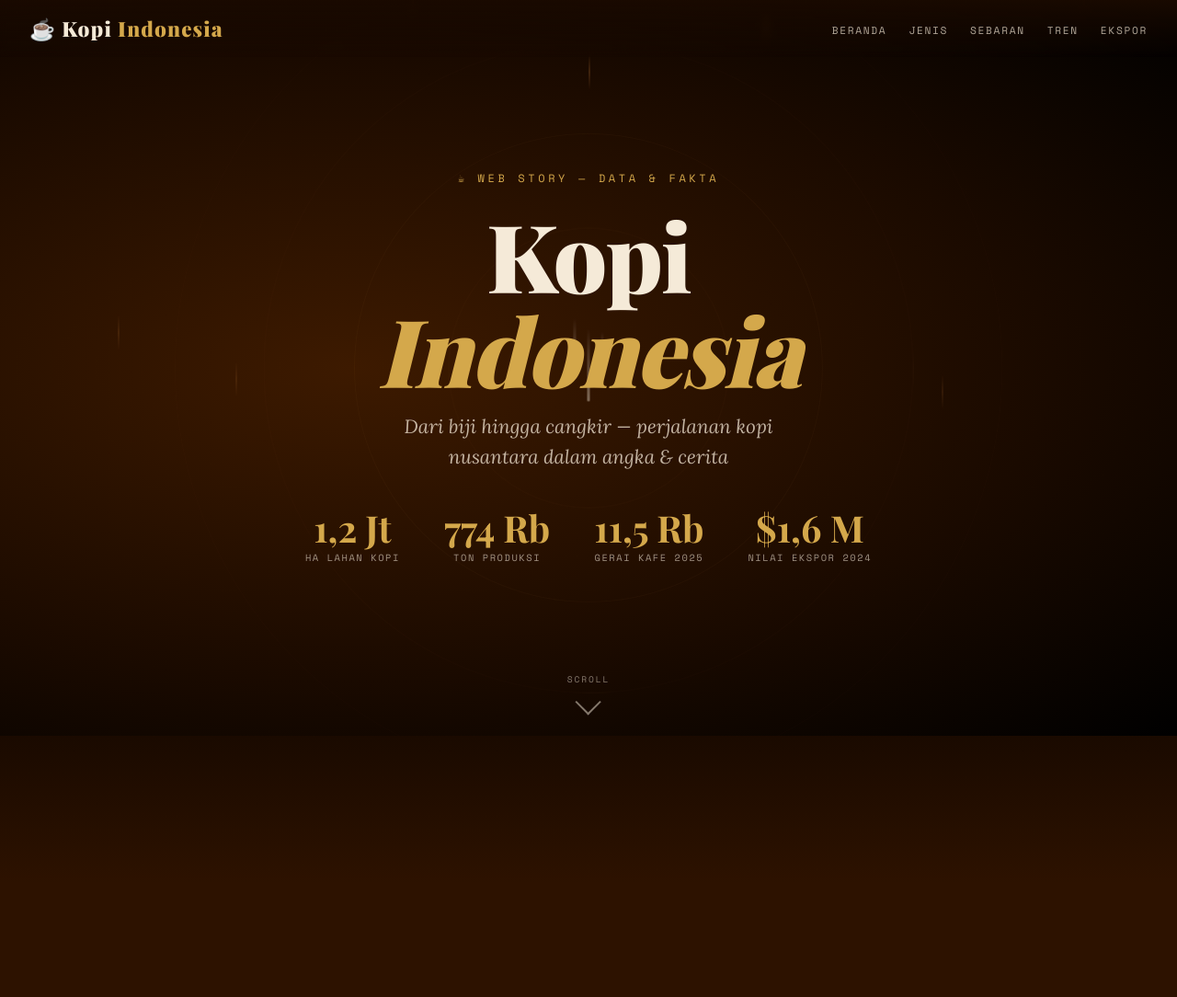
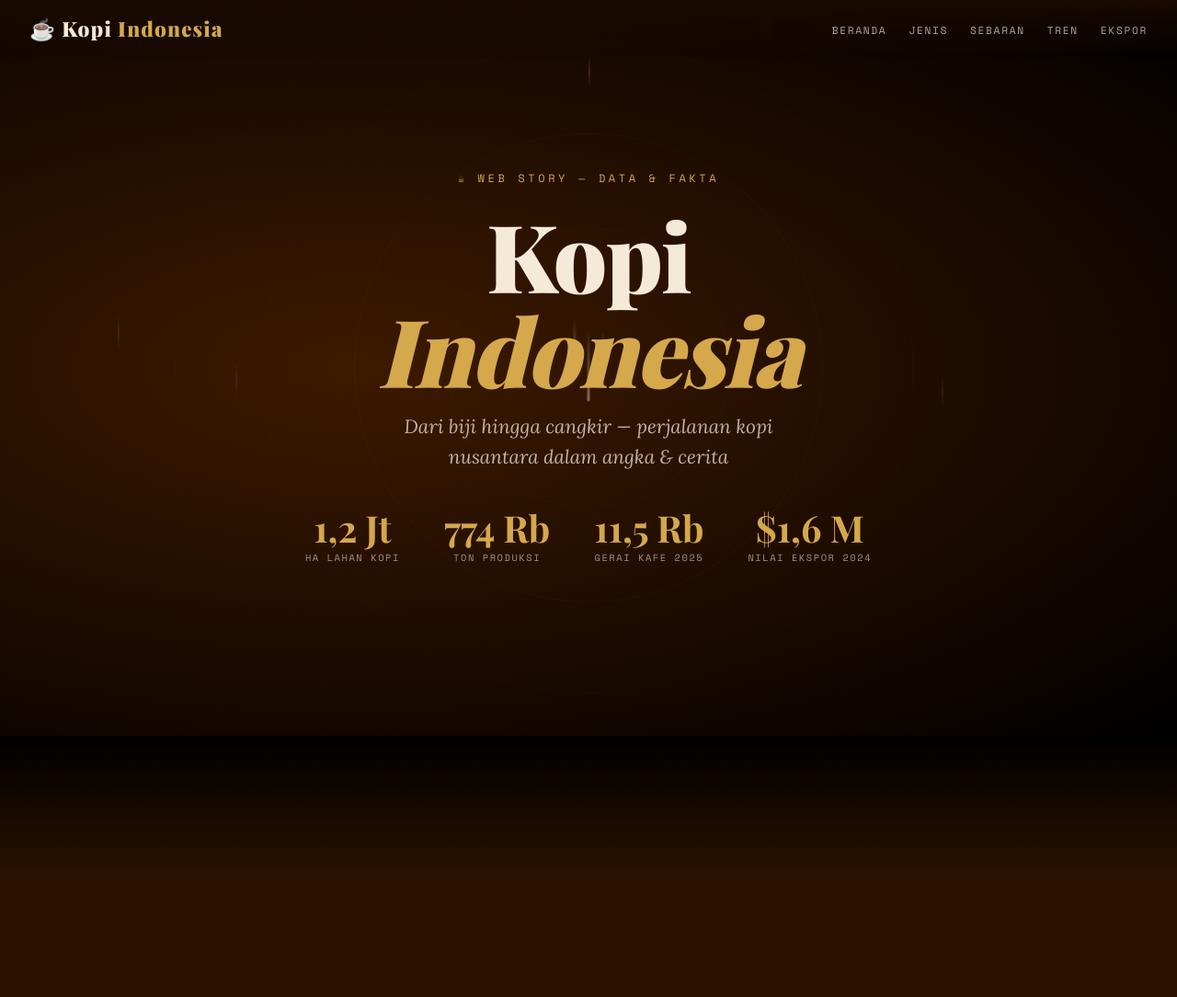
Before and after one commit to Ridhopurwanto/kopi_story, a Django app: template story/templates/story/index.html in a window 1280 px wide; the page is wider, and only the part inside the window is pictured. Shown: the top 1084 px of that part at 92% size. Run offline with Django 5.2, Linux system fonts and the light colour scheme; the template is opened without the code that fills it, so the values that code supplies are empty; some web fonts are replaced.

Commit message:
hapus scroll aja

```diff
--- a/story/templates/story/index.html
+++ b/story/templates/story/index.html
@@ -1431,14 +1431,10 @@
         </div>
       </div>
     </div>
-    <div class="scroll-hint">
-      <span>Scroll</span>
-      <div class="scroll-arrow"></div>
-    </div>
   </section>
 
   <!-- Transition: hero → beans -->
-  <div class="section-transition" style="background:linear-gradient(to bottom, #1a0a00, #2d1200)"></div>
+  <div class="section-transition" style="background:linear-gradient(to bottom, #000000, #2d1200)"></div>
 
   <!-- ===== ARABICA VS ROBUSTA ===== -->
   <section id="beans">
```
